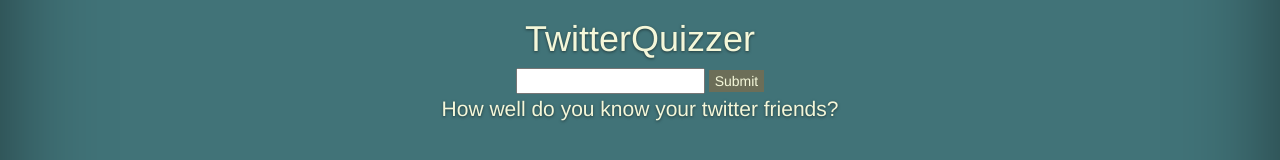
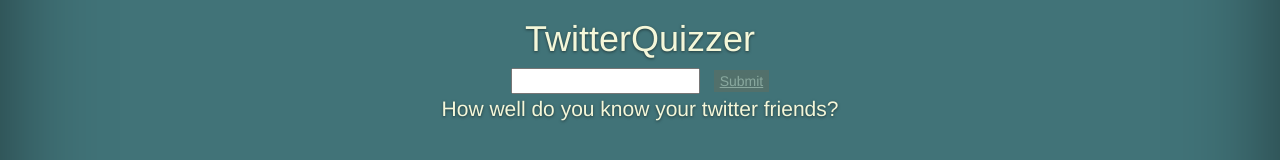
Before and after one commit to angelamuliu/twitterQuizzer, a plain HTML site: page public/index.html in a window 1280 px wide. In both pictures the pointer is over the button "Submit". Shown: the part 329-489 px from the top of the page. Drawn offline with nearby package versions, Linux system fonts and the light colour scheme.

Commit message:
fix buttons

```diff
--- a/public/css/styles.css
+++ b/public/css/styles.css
@@ -2,16 +2,18 @@
 	height: inherit;
 }
 
-/*button#submit_name {
-background: #6C6E58;
-border:0;
-}*/
+
 
 button{
 background: #6C6E58;
-border:1px;
+margin-left: 10px;
+border:0;
 }
 
+button:hover{
+    text-decoration: underline;
+    opacity: 0.4;
+}
 
 a,
 a:focus,
```
